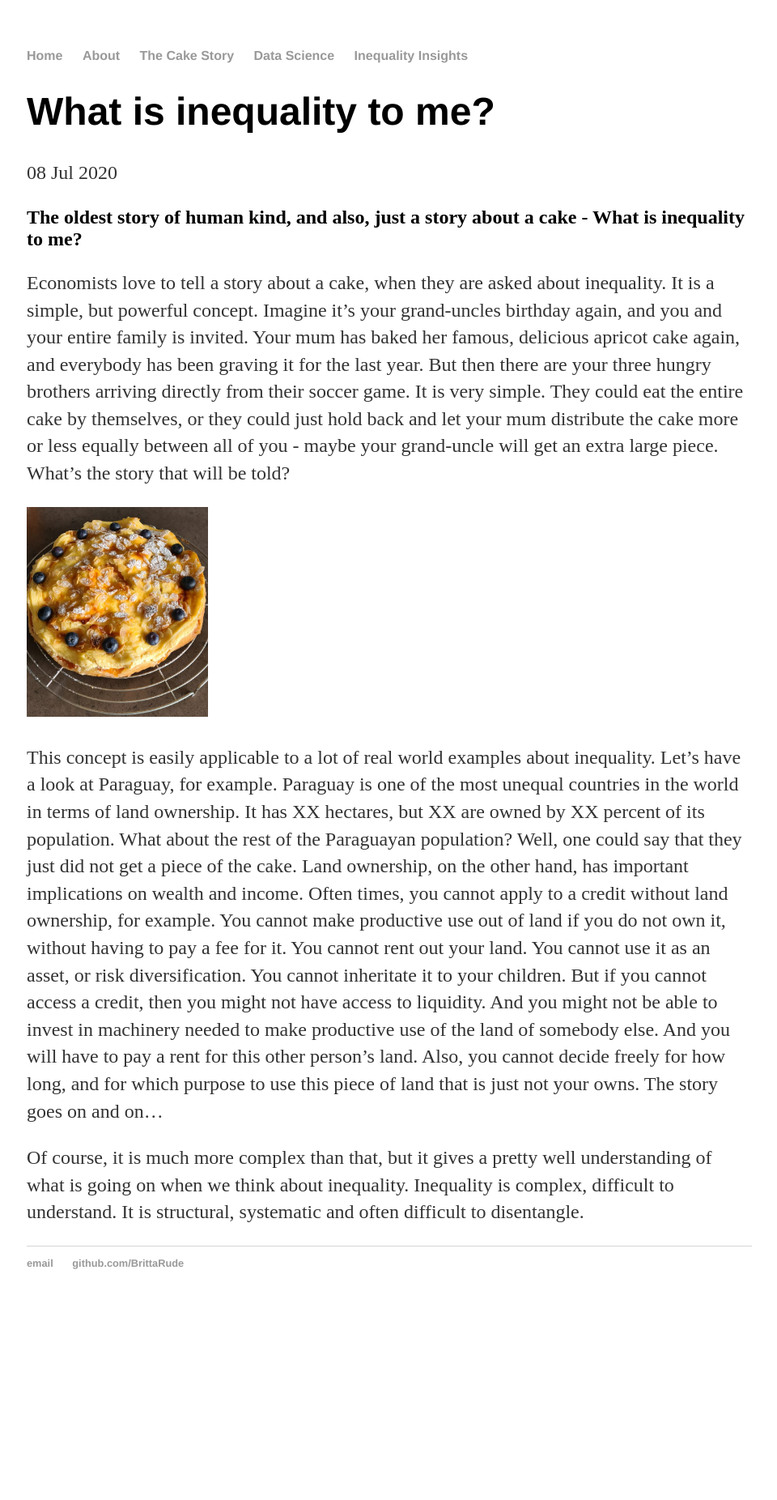
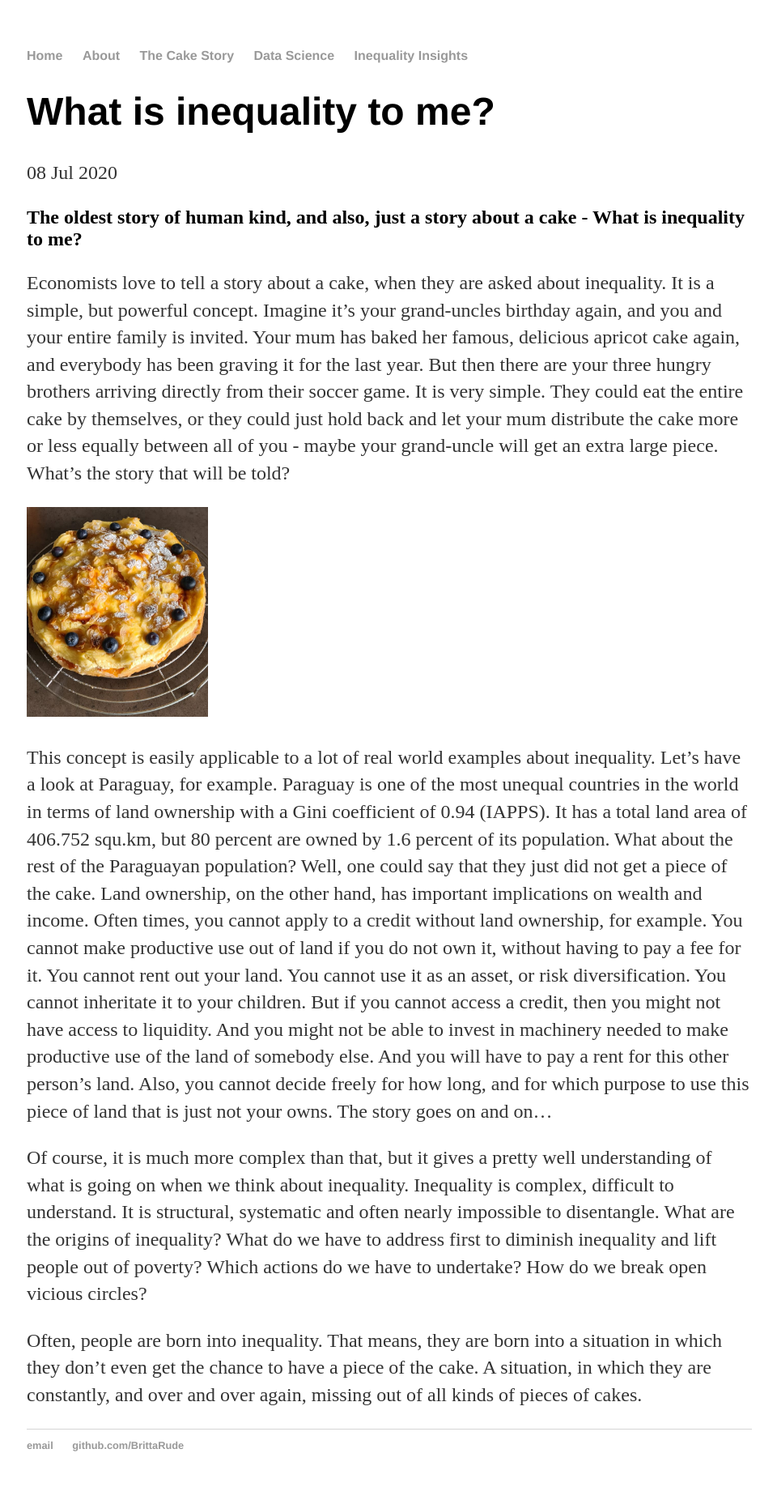
Before and after one commit to BrittaRude/BrittaRude.github.io, a Jekyll site: the page built from _posts/2020-07-08-britta-rude-site-launched.md, in a window 1280 px wide. Shown: the whole page at 81% size, without its empty margins (159-1119 px from the left). Built offline with Jekyll 4.4.1, drawn with Linux system fonts in a browser that asks for light colours; before the commit the page ends 1627 px from its top, so only the background shows below that.

Commit message:
Update 2020-07-08-britta-rude-site-launched.md

```diff
--- a/_posts/2020-07-08-britta-rude-site-launched.md
+++ b/_posts/2020-07-08-britta-rude-site-launched.md
@@ -11,6 +11,8 @@
 <img src="/images/IMG-20200621-WA0011.jpg" alt="Apricot Cake" style="max-width:25%;"/>
 
 
-This concept is easily applicable to a lot of real world examples about inequality. Let's have a look at Paraguay, for example. Paraguay is one of the most unequal countries in the world in terms of land ownership. It has XX hectares, but XX are owned by XX percent of its population. What about the rest of the Paraguayan population? Well, one could say that they just did not get a piece of the cake. Land ownership, on the other hand, has important implications on wealth and income. Often times, you cannot apply to a credit without land ownership, for example. You cannot make productive use out of land if you do not own it, without having to pay a fee for it. You cannot rent out your land. You cannot use it as an asset, or risk diversification. You cannot inheritate it to your children. But if you cannot access a credit, then you might not have access to liquidity. And you might not be able to invest in machinery needed to make productive use of the land of somebody else. And you will have to pay a rent for this other person's land. Also, you cannot decide freely for how long, and for which purpose to use this piece of land that is just not your owns. The story goes on and on...
+This concept is easily applicable to a lot of real world examples about inequality. Let's have a look at Paraguay, for example. Paraguay is one of the most unequal countries in the world in terms of land ownership with a Gini coefficient of 0.94 (IAPPS). It has a total land area of 406.752 squ.km, but 80 percent are owned by 1.6 percent of its population. What about the rest of the Paraguayan population? Well, one could say that they just did not get a piece of the cake. Land ownership, on the other hand, has important implications on wealth and income. Often times, you cannot apply to a credit without land ownership, for example. You cannot make productive use out of land if you do not own it, without having to pay a fee for it. You cannot rent out your land. You cannot use it as an asset, or risk diversification. You cannot inheritate it to your children. But if you cannot access a credit, then you might not have access to liquidity. And you might not be able to invest in machinery needed to make productive use of the land of somebody else. And you will have to pay a rent for this other person's land. Also, you cannot decide freely for how long, and for which purpose to use this piece of land that is just not your owns. The story goes on and on...
 
-Of course, it is much more complex than that, but it gives a pretty well understanding of what is going on when we think about inequality. Inequality is complex, difficult to understand. It is structural, systematic and often difficult to disentangle.
+Of course, it is much more complex than that, but it gives a pretty well understanding of what is going on when we think about inequality. Inequality is complex, difficult to understand. It is structural, systematic and often nearly impossible to disentangle. What are the origins of inequality? What do we have to address first to diminish inequality and lift people out of poverty? Which actions do we have to undertake? How do we break open vicious circles?
+
+Often, people are born into inequality. That means, they are born into a situation in which they don't even get the chance to have a piece of the cake. A situation, in which they are constantly, and over and over again, missing out of all kinds of pieces of cakes.
```
